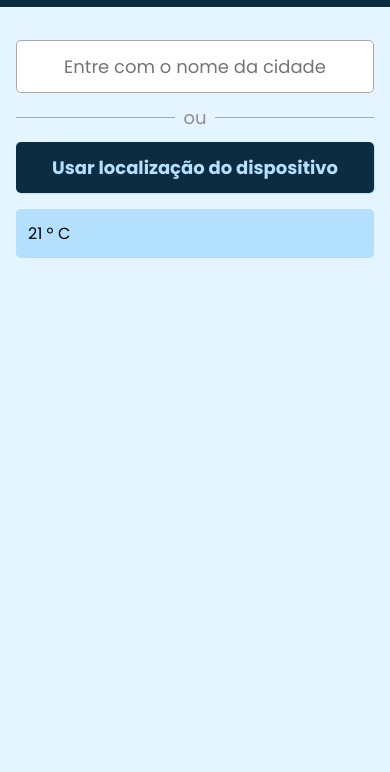
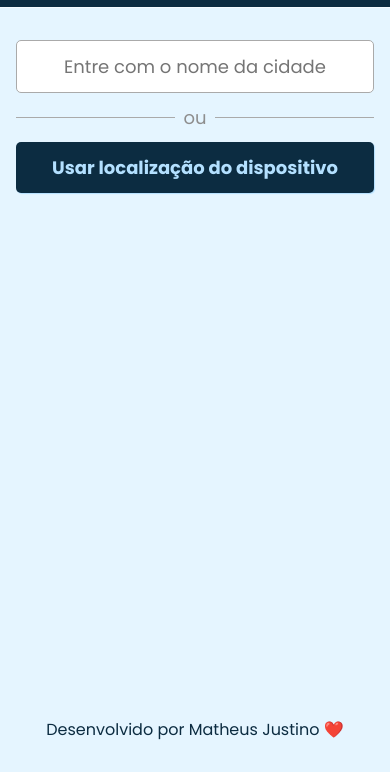
Before and after one commit to mattheusz/weather-app, a website with bundled scripts: page dist/index.html in a window 390 px wide. Shown: the part 72-844 px from the top of the page. Built offline with nearby package versions, Linux system fonts and the light colour scheme.

Commit message:
feat: adds full responsivity and footer

```diff
--- a/src/index.js
+++ b/src/index.js
@@ -8,7 +8,7 @@ let inputText = document.querySelector('.search-part__input-text'),
     headerIcon = document.querySelector('.header__icon'),
     searchPart = document.querySelector('.search-part'),
     weatherPart = document.querySelector('.weather-part'),
-    weatherIcon = document.querySelector('.wheter-part__icon');
+    weatherIcon = document.querySelector('.weather-part__icon');
 
 inputText.addEventListener("keyup", e => {
     if (e.key == "Enter" && inputText.value != '') {
```
Also changed, not shown: dist/css/style.css, dist/index.html, dist/main.js.
